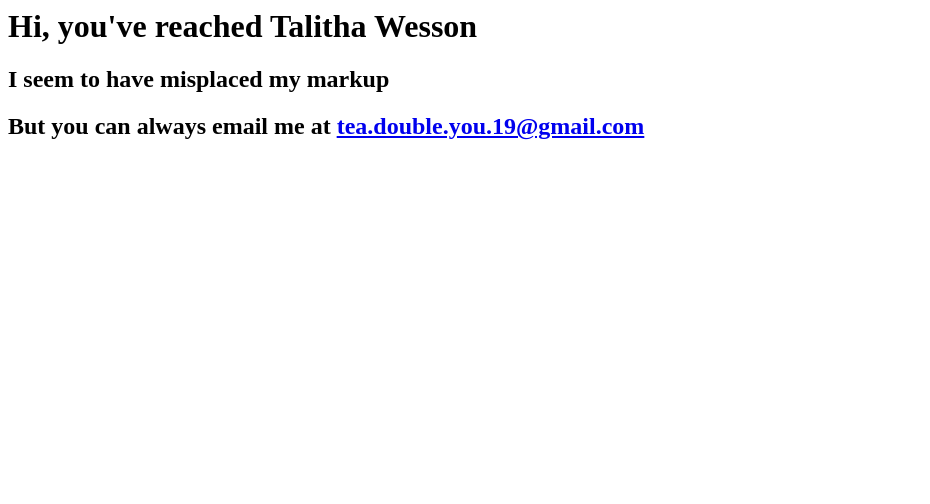
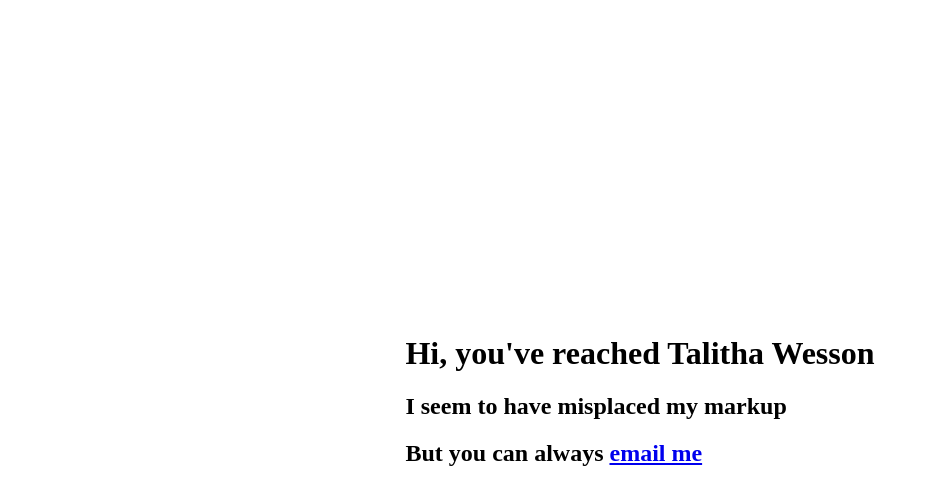
Before and after one commit to talithawesson/talithawesson.github.io, a plain HTML site: page index.html in a window 1280 px wide. Shown: the whole page, without its empty margins (0-930 px from the left). Drawn offline with Linux system fonts and the light colour scheme.

Commit message:
add some style

```diff
--- a/index.html
+++ b/index.html
@@ -5,14 +5,22 @@
 	<meta name="viewport" content="width=device-width, initial-scale=1.0">
 	<meta http-equiv="X-UA-Compatible" content="ie=edge">
 	<title>Talitha Wesson</title>
+	<style>
+		body {
+			display: flex;
+			flex-direction: row;
+			align-items: center;
+			justify-content: center;
+		}
+	</style>
 </head>
 
 <body>
 	<hgroup>
 		<h1>Hi, you've reached Talitha Wesson</h1>
 		<h2>I seem to have misplaced my markup</h2>
-		<h2>But you can always email me at
-			<a href="mailto:tea.double.you.19@gmail.com">tea.double.you.19@gmail.com</a>
+		<h2>But you can always
+			<a href="mailto:tea.double.you.19@gmail.com">email me</a>
 		</h2>
 	</hgroup>
 </body>
```
